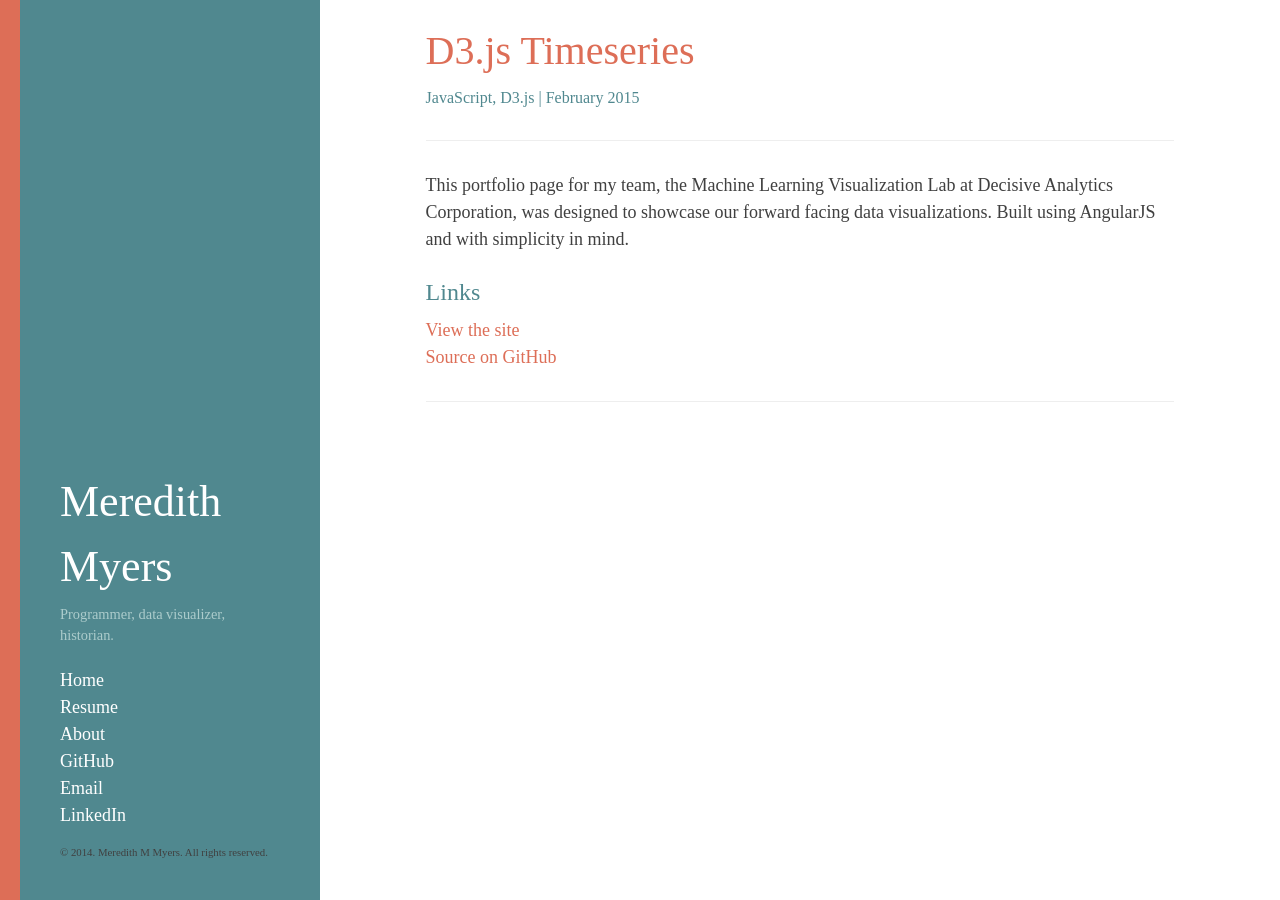
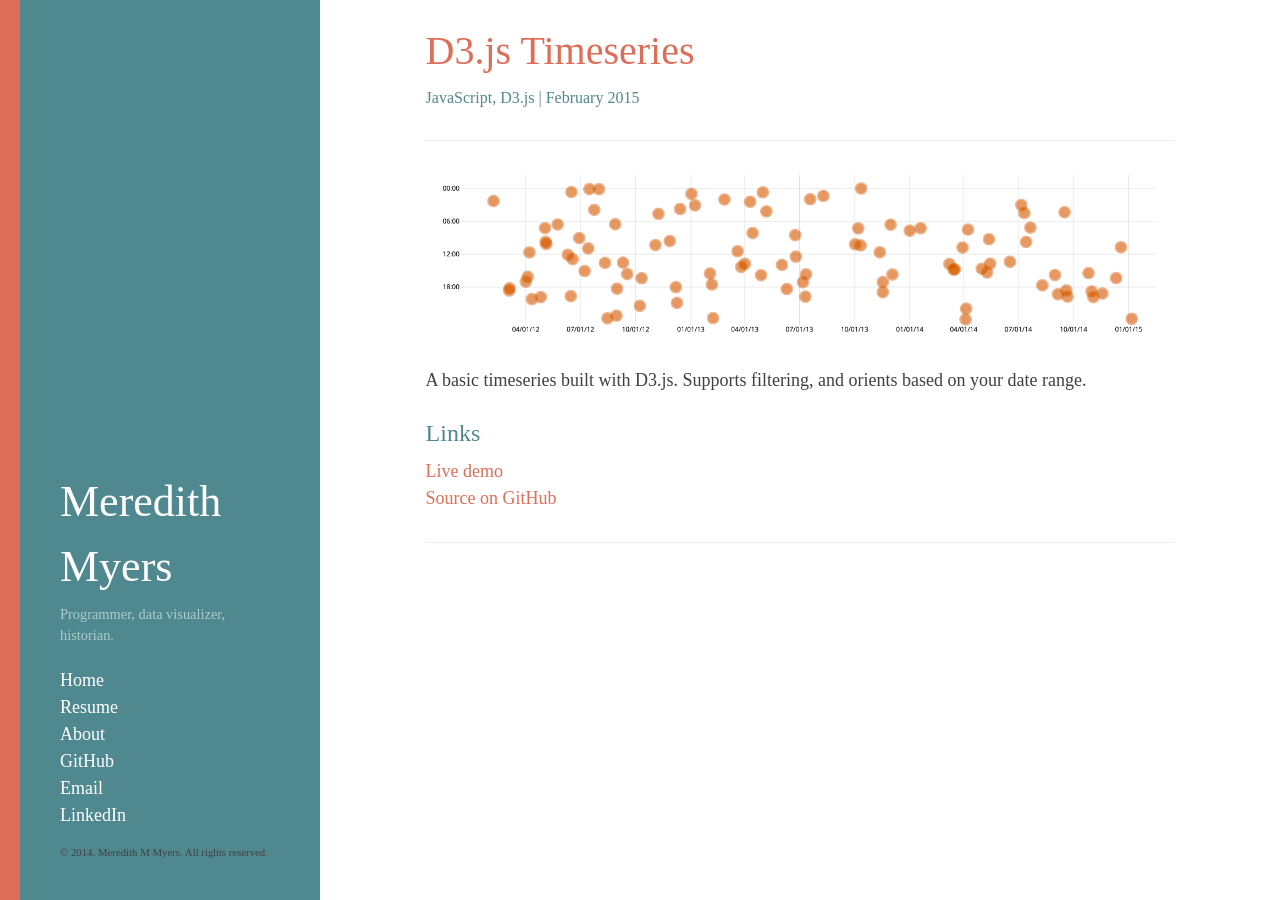
Before and after one commit to benjmyers/benjmyers.github.io, a Jekyll site: the page built from _posts/2015-02-25-timeseries.md, in a window 1280 px wide. Built offline with Jekyll 4.4.1, drawn with Linux system fonts in a browser that asks for light colours; some web fonts are replaced; Markdown is read by kramdown in place of the engine named in the settings.

Commit message:
Update timeseries description

```diff
--- a/_posts/2015-02-25-timeseries.md
+++ b/_posts/2015-02-25-timeseries.md
@@ -6,11 +6,13 @@ time: February 2015
 thumb: /images/timeseries/timeseries.png
 ---
 
-This portfolio page for my team, the Machine Learning Visualization Lab at Decisive Analytics Corporation, was designed to showcase our forward facing data visualizations. Built using AngularJS and with simplicity in mind.
+<img src="/images/timeseries/timeseries.png"/>
+
+A basic timeseries built with D3.js. Supports filtering, and orients based on your date range.
 
 <h3>Links</h3>
-<a href="http://meredithmmyers.com/timeseries" target="_blank">View the site</a>
+<a href="http://mlvl.github.io/timeseries" target="_blank">Live demo</a>
 <br>
-<a href="https://github.com/meredithmmyers/timeseries" target="_blank">Source on GitHub</a>
+<a href="https://github.com/mlvl/timeseries" target="_blank">Source on GitHub</a>
 
 -----
```
